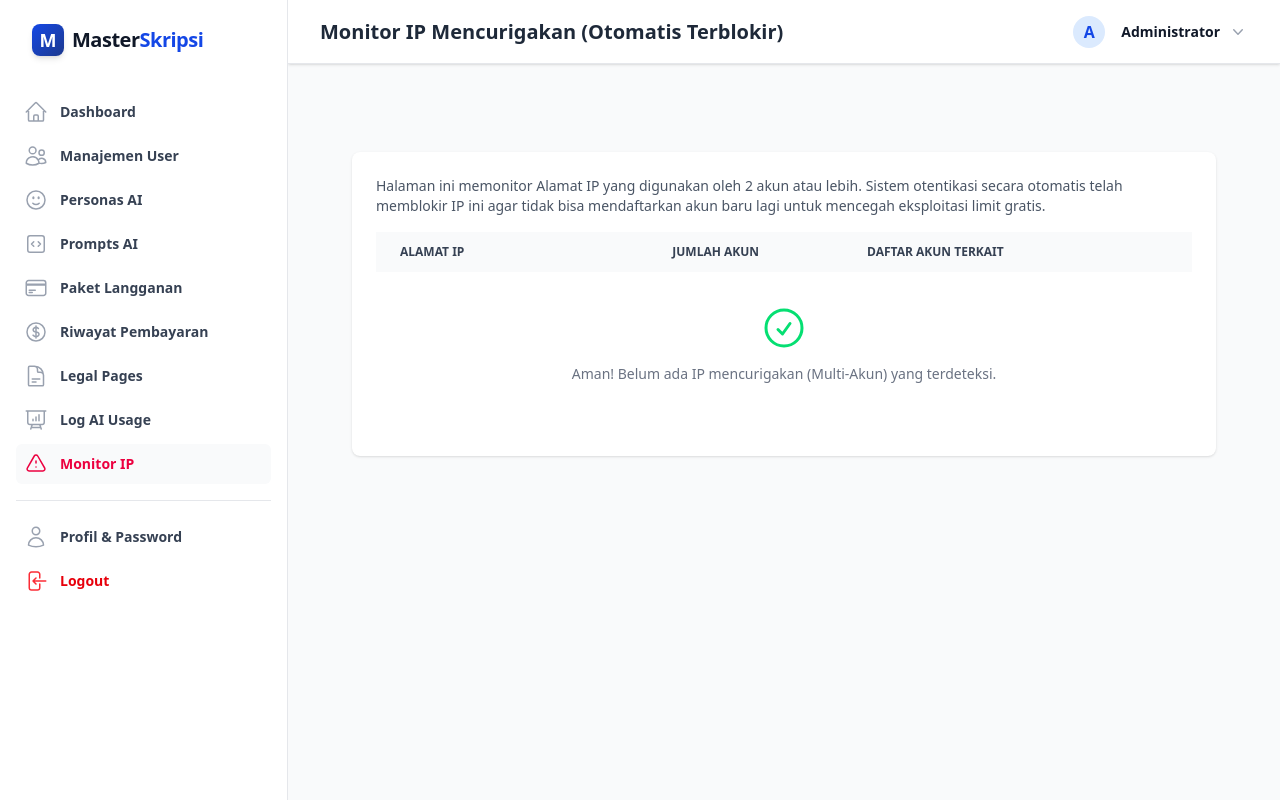
After one commit to bkerinci/maserskripsi, a Laravel app: page /admin/ip-monitor in a window 1280 px wide. The commit adds this page. Run offline with Laravel 12, Linux system fonts and the light colour scheme; a user stored in the database is signed in; data comes from the database, SQL or seed files in the repository; style sheets or scripts are compiled from the project's sources; parts of the project's set-up code (start-up, migrations or seed data) failed here and were passed over.

Commit message:
update: fitur statistik dan perbaikan menu

```diff
--- /dev/null
+++ b/app/Http/Controllers/Admin/IpMonitorController.php
@@ -0,0 +1,32 @@
+<?php
+
+namespace App\Http\Controllers\Admin;
+
+use App\Http\Controllers\Controller;
+use App\Models\User;
+use Illuminate\Http\Request;
+use Illuminate\Support\Facades\DB;
+
+class IpMonitorController extends Controller
+{
+    public function index()
+    {
+        // Get IPs that have multiple accounts
+        $suspiciousIps = User::select('last_login_ip', DB::raw('count(*) as total_accounts'))
+            ->whereNotNull('last_login_ip')
+            ->where('last_login_ip', '!=', '127.0.0.1')
+            ->where('last_login_ip', '!=', '::1')
+            ->groupBy('last_login_ip')
+            ->having('total_accounts', '>=', 2)
+            ->orderBy('total_accounts', 'desc')
+            ->paginate(20);
+
+        // Fetch user details for those IPs
+        $ipList = $suspiciousIps->pluck('last_login_ip')->toArray();
+        $usersByIp = User::whereIn('last_login_ip', $ipList)
+            ->get()
+            ->groupBy('last_login_ip');
+
+        return view('admin.ip_monitor.index', compact('suspiciousIps', 'usersByIp'));
+    }
+}
--- /dev/null
+++ b/resources/views/admin/ip_monitor/index.blade.php
@@ -0,0 +1,72 @@
+<x-admin-layout>
+    <x-slot name="header">
+        <div class="flex justify-between items-center">
+            <h2 class="font-semibold text-xl text-gray-800 leading-tight">
+                {{ __('Monitor IP Mencurigakan (Otomatis Terblokir)') }}
+            </h2>
+        </div>
+    </x-slot>
+
+    <div class="py-12">
+        <div class="max-w-7xl mx-auto sm:px-6 lg:px-8">
+            <div class="bg-white overflow-hidden shadow-sm sm:rounded-lg">
+                <div class="p-6 text-gray-900">
+                    <p class="mb-4 text-sm text-gray-600">
+                        Halaman ini memonitor Alamat IP yang digunakan oleh 2 akun atau lebih. Sistem otentikasi secara otomatis
+                        telah memblokir IP ini agar tidak bisa mendaftarkan akun baru lagi untuk mencegah eksploitasi limit gratis.
+                    </p>
+
+                    <div class="overflow-x-auto">
+                        <table class="w-full text-sm text-left text-gray-500">
+                            <thead class="text-xs text-gray-700 uppercase bg-gray-50">
+                                <tr>
+                                    <th scope="col" class="px-6 py-3">Alamat IP</th>
+                                    <th scope="col" class="px-6 py-3 text-center">Jumlah Akun</th>
+                                    <th scope="col" class="px-6 py-3">Daftar Akun Terkait</th>
+                                </tr>
+                            </thead>
+                            <tbody>
+                                @forelse ($suspiciousIps as $ipData)
+                                    <tr class="bg-white border-b hover:bg-gray-50">
+                                        <td class="px-6 py-4 font-semibold text-red-600">
+                                            {{ $ipData->last_login_ip }}
+                                        </td>
+                                        <td class="px-6 py-4 text-center font-bold text-gray-900">
+                                            {{ $ipData->total_accounts }}
+                                        </td>
+                                        <td class="px-6 py-4">
+                                            <ul class="list-disc list-inside">
+                                                @foreach ($usersByIp[$ipData->last_login_ip] as $u)
+                                                    <li>
+                                                        <a href="{{ route('admin.users.edit', $u) }}" class="text-blue-600 hover:underline">
+                                                            {{ $u->name }}
+                                                        </a>
+                                                        <span class="text-xs text-gray-500">({{ $u->email }})</span>
+                                                    </li>
+                                                @endforeach
+                                            </ul>
+                                        </td>
+                                    </tr>
+                                @empty
+                                    <tr>
+                                        <td colspan="3" class="px-6 py-8 text-center text-gray-500">
+                                            <svg class="mx-auto h-12 w-12 text-green-400 mb-3" fill="none" viewBox="0 0 24 24" stroke-width="1.5" stroke="currentColor">
+                                              <path stroke-linecap="round" stroke-linejoin="round" d="M9 12.75L11.25 15 15 9.75M21 12a9 9 0 11-18 0 9 9 0 0118 0z" />
+                                            </svg>
+                                            Aman! Belum ada IP mencurigakan (Multi-Akun) yang terdeteksi.
+                                        </td>
+                                    </tr>
+                                @endforelse
+                            </tbody>
+                        </table>
+                    </div>
+
+                    <div class="mt-4">
+                        {{ $suspiciousIps->links() }}
+                    </div>
+
+                </div>
+            </div>
+        </div>
+    </div>
+</x-admin-layout>
--- a/resources/views/components/admin-layout.blade.php
+++ b/resources/views/components/admin-layout.blade.php
@@ -68,6 +68,14 @@
                 Log AI Usage
             </a>
         </li>
+        <li>
+            <a href="{{ route('admin.ip-monitor.index') }}" class="group flex gap-x-3 rounded-md p-2 text-sm leading-6 font-semibold {{ request()->routeIs('admin.ip-monitor.*') ? 'bg-gray-50 text-rose-600' : 'text-gray-700 hover:bg-gray-50 hover:text-rose-600' }}">
+                <svg class="h-6 w-6 shrink-0 {{ request()->routeIs('admin.ip-monitor.*') ? 'text-rose-600' : 'text-gray-400 group-hover:text-rose-600' }}" fill="none" viewBox="0 0 24 24" stroke-width="1.5" stroke="currentColor">
+                    <path stroke-linecap="round" stroke-linejoin="round" d="M12 9v2m0 4h.01m-6.938 4h13.856c1.54 0 2.502-1.667 1.732-3L13.732 4c-.77-1.333-2.694-1.333-3.464 0L3.34 16c-.77 1.333.192 3 1.732 3z" />
+                </svg>
+                Monitor IP
+            </a>
+        </li>
         <li class="mt-4 border-t border-gray-200 pt-4">
             <a href="{{ route('profile.edit') }}" class="group flex gap-x-3 rounded-md p-2 text-sm leading-6 font-semibold {{ request()->routeIs('profile.edit') ? 'bg-gray-50 text-blue-600' : 'text-gray-700 hover:bg-gray-50 hover:text-blue-600' }}">
                 <svg class="h-6 w-6 shrink-0 {{ request()->routeIs('profile.edit') ? 'text-blue-600' : 'text-gray-400 group-hover:text-blue-600' }}" fill="none" viewBox="0 0 24 24" stroke-width="1.5" stroke="currentColor">
--- a/routes/web.php
+++ b/routes/web.php
@@ -35,6 +35,7 @@ Route::prefix('admin')->middleware(['auth', 'verified', 'role:admin'])->name('ad
     Route::resource('transactions', App\Http\Controllers\Admin\TransactionController::class);
     Route::resource('legal-pages', App\Http\Controllers\Admin\LegalPageController::class);
     Route::get('ai-usages', [App\Http\Controllers\Admin\AiUsageController::class, 'index'])->name('ai-usages.index');
+    Route::get('ip-monitor', [App\Http\Controllers\Admin\IpMonitorController::class, 'index'])->name('ip-monitor.index');
 });
 
 // User (Member) Routes
```
